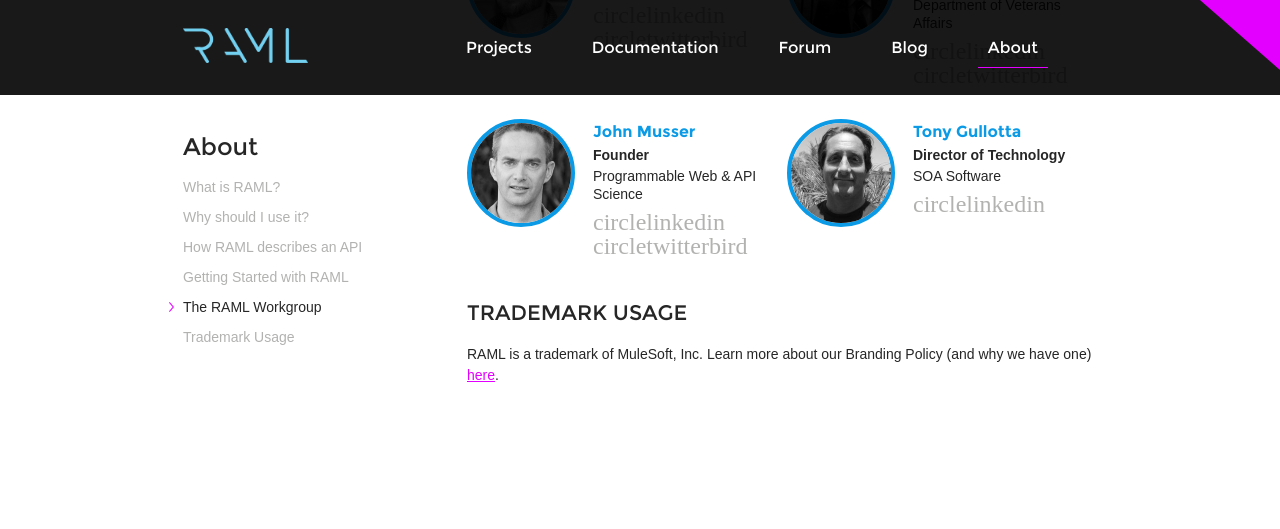
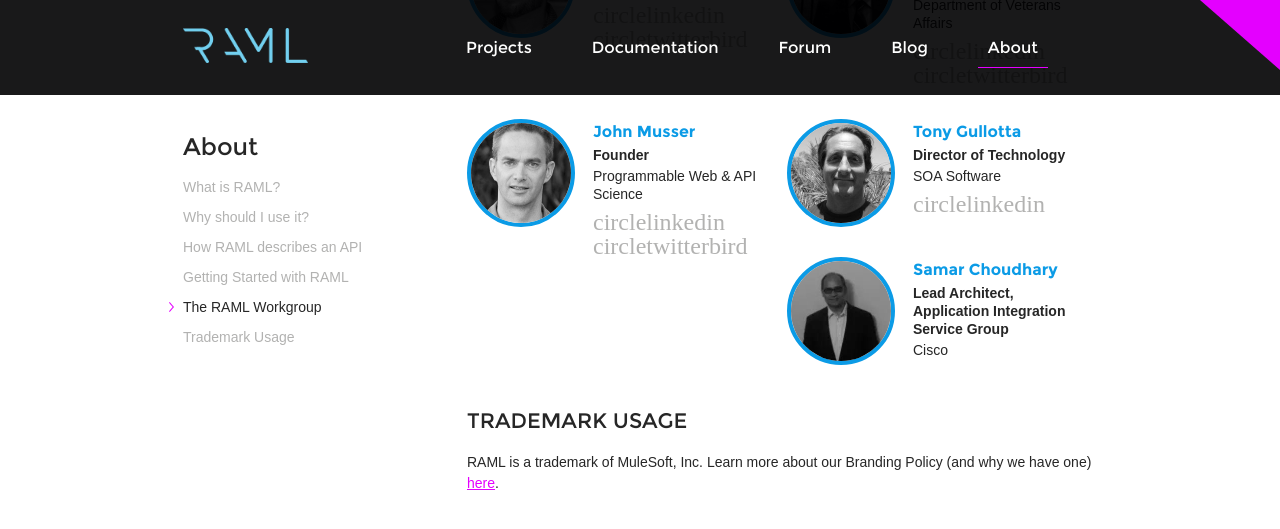
Before and after one commit to raml-org/raml-spec, a Jekyll site: the page built from about.html, in a window 1280 px wide and 900 px high, scrolled down 1818 px. Shown: the top 529 px of the window. Built offline with Jekyll 4.4.1, drawn with Linux system fonts in a browser that asks for light colours; nearby versions of some CDN libraries; some web fonts are replaced; Markdown is read by kramdown in place of the engine named in the settings.

Commit message:
Adding Samar to the workgroup

```diff
--- a/about.html
+++ b/about.html
@@ -144,6 +144,17 @@
                                 </div>
                             </div>
                         </li>
+                        <li>
+                            <div class="headshot"><img src="images/samar-choudhary.jpg"/></div>
+                            <div class="bio-info">
+                                <h3>Samar Choudhary</h3>
+                                <p><strong>Lead Architect, Application Integration Service Group</strong></p>
+                                <p>Cisco</p>
+                                <div class="bio-social">
+
+                                </div>
+                            </div>
+                        </li>
                     </ul>
                     <h2 id="about-trademark">Trademark Usage</h2>
                     <p>RAML is a trademark of MuleSoft, Inc. Learn more about our Branding Policy (and why we have one) <a href="branding.html">here</a>.</p><br /><br /><br /><br /><br /><br /><br /><br /><br /><br /><br /><br /><br /><br /><br /><br /><br /><br /><br /><br /><br /><br /><br /><br /><br /><br /><br /><br /><br /><br /><br /><br /><br /><br /><br /><br /><br /><br />
```
Also changed, not shown: images/samar-choudhary.jpg (added).
